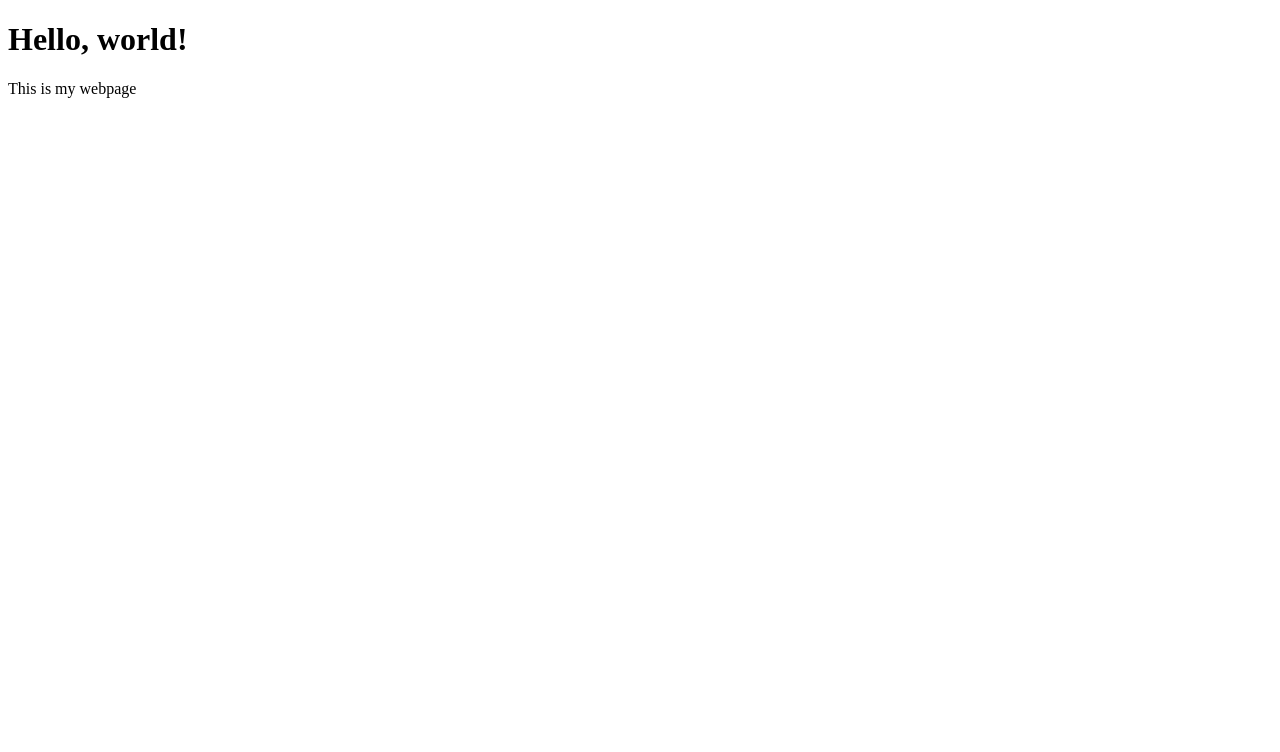
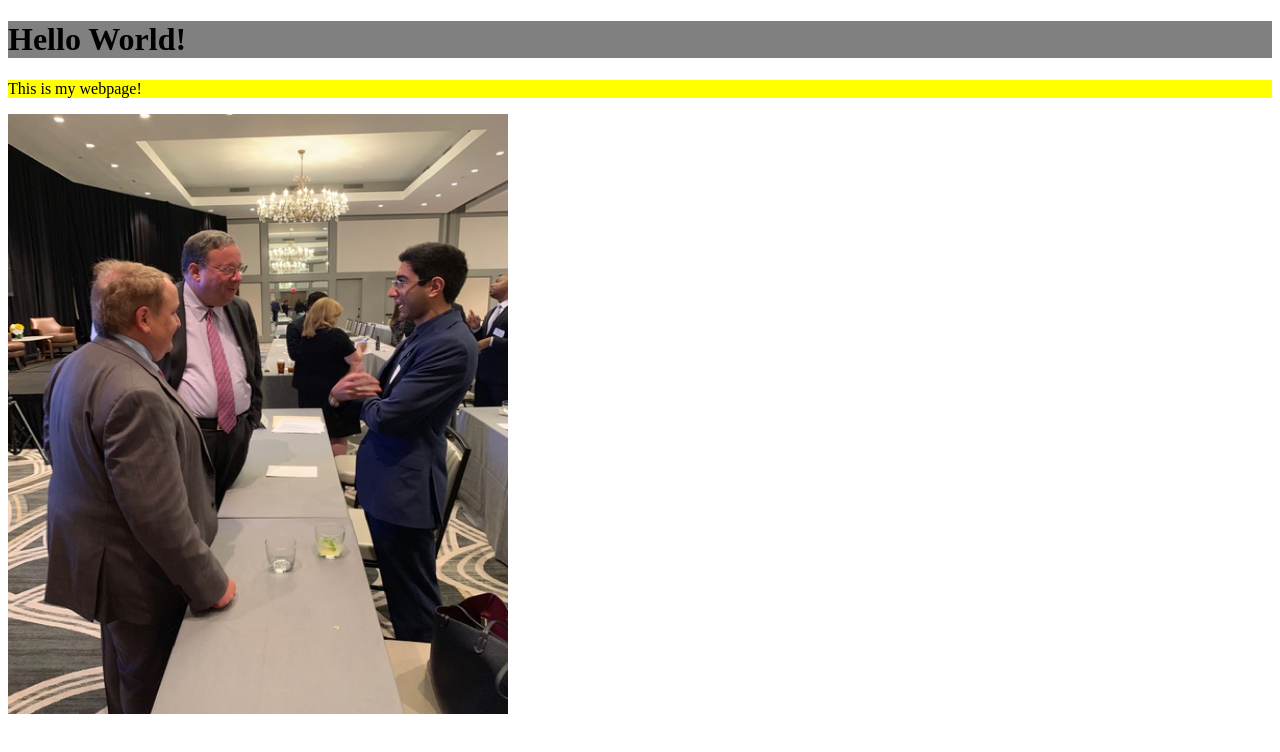
Before and after one commit to jp0252124/jp0252124.github.io, a plain HTML site: page index.html in a window 1280 px wide. Drawn offline with Linux system fonts and the light colour scheme.

Commit message:
Update index.html

```diff
--- a/index.html
+++ b/index.html
@@ -5,8 +5,10 @@
         <title>Julio's Website</title>
     </head>
     <body>
-        <h1>Hello, world!</h1>
+        <h1 style="background-color:Gray;">Hello World!</h1>
 
-        <p1>This is my webpage</p1>
+        <p style="background-color:Yellow;">This is my webpage!</p>
+
+        <img src="IMG_0588.jpeg" alt="About me" width="500" height="600">
     </body>
 </html>
```
